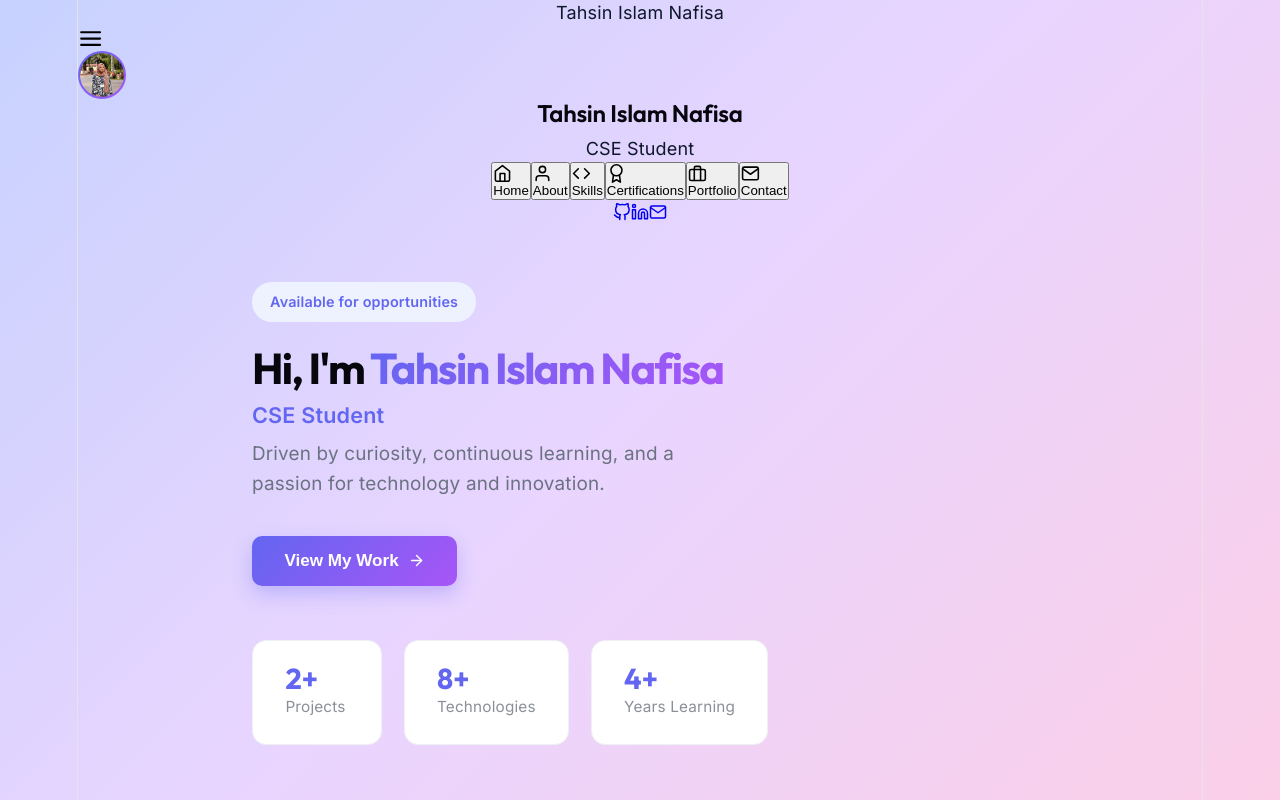
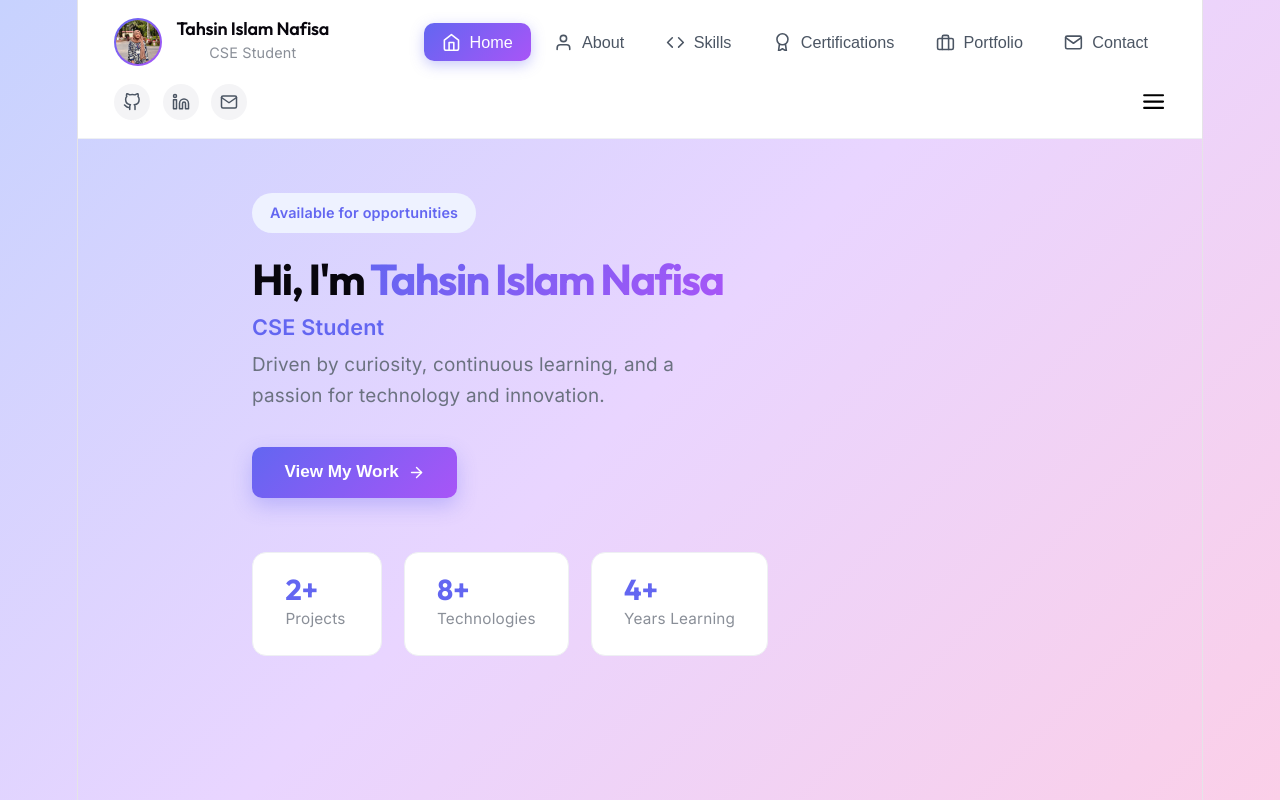
Before and after one commit to TahsinIslamNafisa/Portfolio, a React (Vite) app: page / in a window 1280 px wide. Built offline with nearby package versions, Linux system fonts and the light colour scheme.

Commit message:
Refactor App component structure and layout

```diff
--- a/src/App.jsx
+++ b/src/App.jsx
@@ -101,6 +101,7 @@ const skillCategories = [
         ],
     },
 ];
+
 const projects = [
     {
         title: "Email Phishing Detector",
@@ -143,23 +144,18 @@ function App() {
 
     return (
         <div className="layout">
-            <div className="mobile-bar">
-                <span className="mobile-logo">{profile.name}</span>
-                <button className="menu-btn" onClick={() => setSidebarOpen(!sidebarOpen)}>
-                    {sidebarOpen ? <FiX /> : <FiMenu />}
-                </button>
-            </div>
-
-            <aside className={`sidebar ${sidebarOpen ? "open" : ""}`}>
-                <div className="sidebar-profile">
+            <header className="topbar">
+                <div className="topbar-profile">
                     <div className="avatar-ring">
                         <img src={`${import.meta.env.BASE_URL}profile.jpeg`} alt={profile.name} className="avatar-img" />
                     </div>
+                    <div>
                         <h2>{profile.name}</h2>
                         <p>{profile.title}</p>
                     </div>
+                </div>
 
-                <nav className="sidebar-nav">
+                <nav className={`topbar-nav ${sidebarOpen ? "open" : ""}`}>
                     {navItems.map((item) => (
                         <button
                             key={item.id}
@@ -172,12 +168,16 @@ function App() {
                     ))}
                 </nav>
 
-                <div className="sidebar-social">
+                <div className="topbar-social">
                     <a href={profile.github} target="_blank" rel="noreferrer" aria-label="GitHub"><FiGithub /></a>
                     <a href={profile.linkedin} target="_blank" rel="noreferrer" aria-label="LinkedIn"><FiLinkedin /></a>
                     <a href={`mailto:${profile.email}`} aria-label="Email"><FiMail /></a>
                 </div>
-            </aside>
+
+                <button className="menu-btn mobile-only" onClick={() => setSidebarOpen(!sidebarOpen)}>
+                    {sidebarOpen ? <FiX /> : <FiMenu />}
+                </button>
+            </header>
 
             <main className="content">
                 {currentPage === "home" && (
@@ -260,7 +260,6 @@ function App() {
                                         <span className="cert-name">{item.name}</span>
                                         <span className="cert-issuer">{item.issuer}</span>
                                     </div>
-
                                 </div>
                             ))}
                         </div>
@@ -273,7 +272,6 @@ function App() {
                                         <span className="cert-name">{item.name}</span>
                                         <span className="cert-issuer">{item.issuer}</span>
                                     </div>
-
                                 </div>
                             ))}
                         </div>
@@ -286,7 +284,6 @@ function App() {
                                         <span className="cert-name">{item.name}</span>
                                         <span className="cert-issuer">{item.issuer}</span>
                                     </div>
-
                                 </div>
                             ))}
                         </div>
```
Lines whose indentation alone changed are shown as unchanged.
